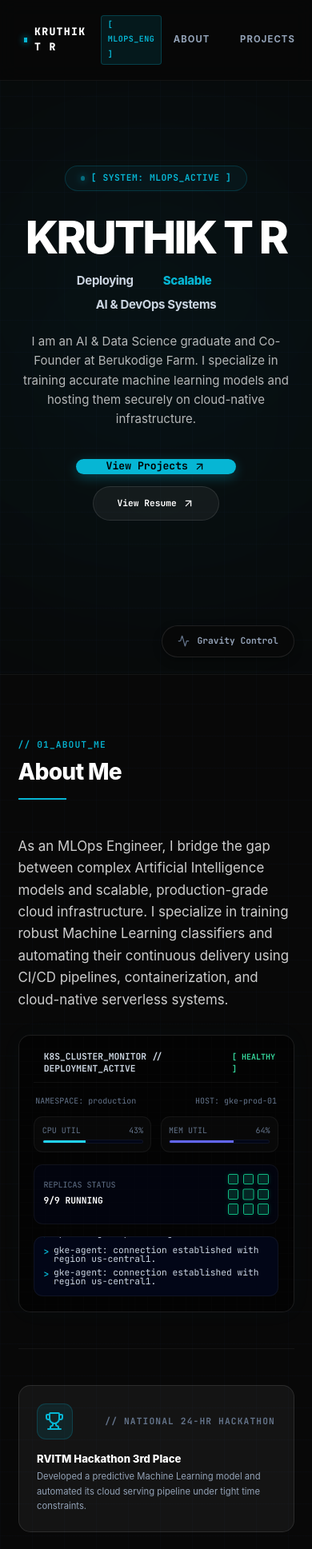
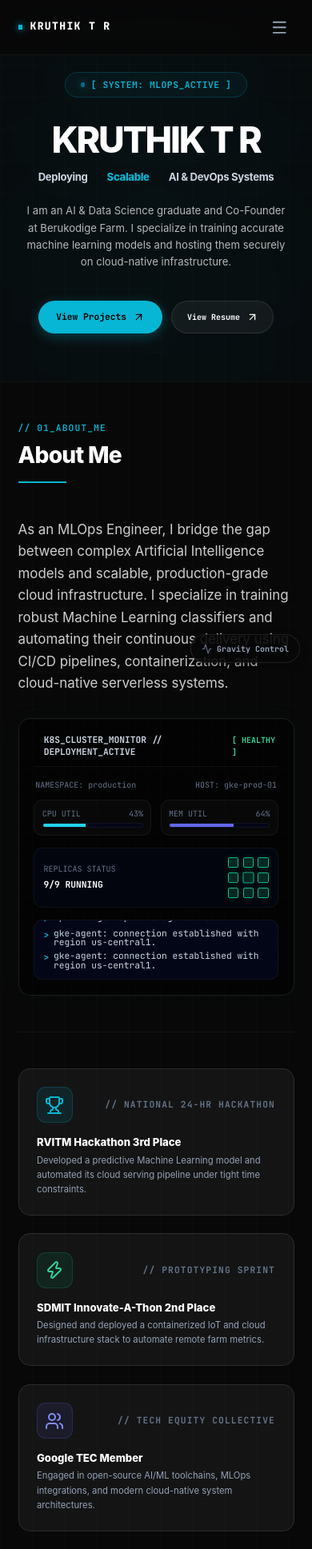
Before and after one commit to KRUTHIKTR/portfolio, a React (Vite) app: page / in a window 390 px wide. Shown: the top 1937 px of the page at 80% size. Built offline with nearby package versions, Linux system fonts and the light colour scheme.

Commit message:
Mobile optimization

```diff
--- a/src/App.jsx
+++ b/src/App.jsx
@@ -1,6 +1,6 @@
 import React, { useState, useEffect } from 'react';
 import { motion, AnimatePresence } from 'framer-motion';
-import { ArrowUpRight, Download, Activity, ShieldAlert, Cpu } from 'lucide-react';
+import { ArrowUpRight, Download, Activity, ShieldAlert, Cpu, Menu, X } from 'lucide-react';
 
 // Subcomponents
 import AboutServices from './components/AboutServices';
@@ -15,6 +15,7 @@ export default function App() {
   const [isZeroG, setIsZeroG] = useState(false);
   const [showWarning, setShowWarning] = useState(false);
   const [scrollProgress, setScrollProgress] = useState(0);
+  const [isMobileMenuOpen, setIsMobileMenuOpen] = useState(false);
 
   // Typing animation text state
   const textToType = "I am Kruthik T R. Co-Founder & CTO.";
@@ -133,18 +134,69 @@ Generated from Antigravity Systems HUD Terminal.
       />
 
       {/* Navigation Header */}
-      <nav className="fixed top-0 left-0 right-0 w-full bg-[#080808]/85 backdrop-blur-md border-b border-white/5 py-5 px-8 md:px-16 flex justify-between items-center z-40">
+      <nav className="fixed top-0 left-0 right-0 w-full bg-[#080808]/85 backdrop-blur-md border-b border-white/5 py-4 md:py-5 px-6 md:px-16 flex justify-between items-center z-40">
         <a href="#hero" className="flex items-center gap-2.5 font-mono text-sm md:text-lg font-extrabold text-white tracking-widest group">
           <span className="w-1.5 h-1.5 bg-[#06b6d4] shadow-[0_0_8px_#06b6d4] transition-all" />
-          KRUTHIK T R <span className="text-[10px] text-[#06b6d4] font-bold bg-[#06b6d4]/10 border border-[#06b6d4]/25 px-2 py-0.5 ml-2 tracking-wider rounded">[ MLOPS_ENG ]</span>
+          KRUTHIK T R <span className="text-[10px] text-[#06b6d4] font-bold bg-[#06b6d4]/10 border border-[#06b6d4]/25 px-2 py-0.5 ml-2 tracking-wider rounded hidden sm:inline-block">[ MLOPS_ENG ]</span>
         </a>
 
-        <div className="flex gap-2 md:gap-4 text-xs md:text-sm font-sans font-bold tracking-widest text-slate-400">
+        {/* Desktop navigation */}
+        <div className="hidden md:flex gap-4 text-sm font-sans font-bold tracking-widest text-slate-400">
           <a href="#about" className="hover:text-[#06b6d4] hover:bg-white/[0.04] px-4 py-2 rounded-full transition-all duration-300">ABOUT</a>
           <a href="#lab" className="hover:text-[#06b6d4] hover:bg-white/[0.04] px-4 py-2 rounded-full transition-all duration-300">PROJECTS</a>
           <a href="#sphere" className="hover:text-[#06b6d4] hover:bg-white/[0.04] px-4 py-2 rounded-full transition-all duration-300">SKILLS</a>
           <a href="#contact" className="hover:text-white hover:bg-white/[0.04] px-4 py-2 rounded-full transition-all duration-300">CONTACT</a>
         </div>
+
+        {/* Mobile menu trigger */}
+        <button
+          onClick={() => setIsMobileMenuOpen(!isMobileMenuOpen)}
+          className="md:hidden p-2 text-slate-400 hover:text-white transition-colors focus:outline-none"
+        >
+          {isMobileMenuOpen ? <X className="w-6 h-6" /> : <Menu className="w-6 h-6" />}
+        </button>
+
+        {/* Mobile Dropdown Drawer */}
+        <AnimatePresence>
+          {isMobileMenuOpen && (
+            <motion.div
+              initial={{ opacity: 0, y: -20 }}
+              animate={{ opacity: 1, y: 0 }}
+              exit={{ opacity: 0, y: -20 }}
+              transition={{ duration: 0.2 }}
+              className="absolute top-full left-0 right-0 bg-[#080808]/95 backdrop-blur-xl border-b border-white/5 py-6 px-8 flex flex-col gap-4 font-sans font-bold tracking-widest text-slate-400 md:hidden shadow-2xl"
+            >
+              <a
+                href="#about"
+                onClick={() => setIsMobileMenuOpen(false)}
+                className="hover:text-[#06b6d4] hover:bg-white/[0.04] px-4 py-3 rounded-xl transition-all duration-300 text-sm"
+              >
+                ABOUT
+              </a>
+              <a
+                href="#lab"
+                onClick={() => setIsMobileMenuOpen(false)}
+                className="hover:text-[#06b6d4] hover:bg-white/[0.04] px-4 py-3 rounded-xl transition-all duration-300 text-sm"
+              >
+                PROJECTS
+              </a>
+              <a
+                href="#sphere"
+                onClick={() => setIsMobileMenuOpen(false)}
+                className="hover:text-[#06b6d4] hover:bg-white/[0.04] px-4 py-3 rounded-xl transition-all duration-300 text-sm"
+              >
+                SKILLS
+              </a>
+              <a
+                href="#contact"
+                onClick={() => setIsMobileMenuOpen(false)}
+                className="hover:text-white hover:bg-white/[0.04] px-4 py-3 rounded-xl transition-all duration-300 text-sm"
+              >
+                CONTACT
+              </a>
+            </motion.div>
+          )}
+        </AnimatePresence>
       </nav>
 
       {/* Zero-G Warning Banner */}
@@ -197,7 +249,7 @@ Generated from Antigravity Systems HUD Terminal.
       <main className="relative z-10">
 
         {/* Section 1: Hero ("Introduction") */}
-        <section id="hero" className="relative min-h-screen flex items-center justify-center pt-20 pb-16 px-6 md:px-12 overflow-hidden border-b border-white/5">
+        <section id="hero" className="relative min-h-fit sm:min-h-screen flex items-start sm:items-center justify-center pt-24 sm:pt-20 pb-16 px-6 md:px-12 overflow-hidden border-b border-white/5">
 
           {/* Neon Light Backing Orbs */}
           <div className="absolute top-1/4 left-1/10 w-[550px] h-[550px] rounded-full bg-cyan-500/[0.04] blur-[130px] pointer-events-none mix-blend-screen animate-pulse-glow z-0" />
@@ -219,7 +271,7 @@ Generated from Antigravity Systems HUD Terminal.
                 initial={{ opacity: 0, y: 25 }}
                 animate={{ opacity: 1, y: 0 }}
                 transition={{ duration: 0.8, ease: [0.16, 1, 0.3, 1] }}
-                className="text-6xl sm:text-8xl md:text-9xl lg:text-[7.5rem] font-extrabold tracking-tighter text-white font-sans uppercase whitespace-nowrap block hover:text-[#06b6d4] transition-colors duration-500 cursor-default select-none leading-none"
+                className="text-4xl min-[360px]:text-5xl sm:text-8xl md:text-9xl lg:text-[7.5rem] font-extrabold tracking-tighter text-white font-sans uppercase whitespace-nowrap block hover:text-[#06b6d4] transition-colors duration-500 cursor-default select-none leading-none"
               >
                 KRUTHIK T R
               </motion.h1>
@@ -229,10 +281,10 @@ Generated from Antigravity Systems HUD Terminal.
                 initial={{ opacity: 0, y: 15 }}
                 animate={{ opacity: 1, y: 0 }}
                 transition={{ duration: 0.7, delay: 0.25 }}
-                className="text-base md:text-2xl font-bold tracking-tight text-slate-300 font-sans flex items-center justify-center gap-2 flex-wrap"
+                className="text-sm md:text-2xl font-bold tracking-tight text-slate-300 font-sans flex items-center justify-center gap-1.5 flex-wrap"
               >
                 <span>Deploying</span>
-                <span className="text-[#06b6d4] font-extrabold min-w-[120px] text-center inline-block">
+                <span className="text-[#06b6d4] font-extrabold min-w-[90px] md:min-w-[120px] text-center inline-block">
                   <AnimatePresence mode="wait">
                     <motion.span
                       key={rotationWords[wordIndex]}
@@ -251,15 +303,15 @@ Generated from Antigravity Systems HUD Terminal.
             </div>
 
             {/* Description */}
-            <p className="text-base md:text-lg text-white/70 max-w-3xl mx-auto leading-relaxed font-sans">
+            <p className="text-sm md:text-lg text-white/70 max-w-3xl mx-auto leading-relaxed font-sans px-2">
               I am an AI & Data Science graduate and Co-Founder at Berukodige Farm. I specialize in training accurate machine learning models and hosting them securely on cloud-native infrastructure.
             </p>
 
             {/* CTA Buttons */}
-            <div className="pt-4 flex justify-center gap-4 flex-wrap">
+            <div className="pt-4 flex justify-center gap-3 sm:gap-4 flex-wrap">
               <a
                 href="#lab"
-                className="flex items-center gap-2 font-mono text-sm font-bold text-black bg-[#06b6d4] hover:bg-[#06b6d4]/90 px-10 py-4.5 rounded-full transition-all duration-300 shadow-[0_4px_15px_rgba(6,182,212,0.3)] hover:shadow-[0_4px_25px_rgba(6,182,212,0.5)] hover:scale-[1.02]"
+                className="flex items-center gap-2 font-mono text-xs sm:text-sm font-bold text-black bg-[#06b6d4] hover:bg-[#06b6d4]/90 px-6 py-3.5 sm:px-10 sm:py-4.5 rounded-full transition-all duration-300 shadow-[0_4px_15px_rgba(6,182,212,0.3)] hover:shadow-[0_4px_25px_rgba(6,182,212,0.5)] hover:scale-[1.02]"
               >
                 View Projects <ArrowUpRight className="w-4 h-4" />
               </a>
@@ -268,7 +320,7 @@ Generated from Antigravity Systems HUD Terminal.
                 href="/Resume - Kruthik T R.pdf"
                 target="_blank"
                 rel="noreferrer"
-                className="flex items-center gap-2 font-mono text-xs font-bold text-white border border-white/10 hover:border-[#06b6d4] bg-white/5 hover:bg-white/10 px-8 py-3.5 rounded-full transition-all duration-300 hover:scale-[1.02]"
+                className="flex items-center gap-2 font-mono text-[10px] sm:text-xs font-bold text-white border border-white/10 hover:border-[#06b6d4] bg-white/5 hover:bg-white/10 px-5 py-3 sm:px-8 sm:py-3.5 rounded-full transition-all duration-300 hover:scale-[1.02]"
               >
                 View Resume <ArrowUpRight className="w-4 h-4" />
               </a>
@@ -311,20 +363,20 @@ Generated from Antigravity Systems HUD Terminal.
       </footer>
 
       {/* GRAVITY WIDGET */}
-      <div className="fixed bottom-6 right-6 z-50">
+      <div className="fixed bottom-4 right-4 sm:bottom-6 sm:right-6 z-50">
         <motion.button
           onClick={toggleGravity}
           whileHover={{ scale: 1.05 }}
           whileTap={{ scale: 0.95 }}
-          className={`flex items-center gap-2.5 font-mono text-xs font-bold px-5 py-3 rounded-full border transition-all duration-300 relative group overflow-hidden ${
+          className={`flex items-center gap-1.5 sm:gap-2.5 font-mono text-[10px] sm:text-xs font-bold px-3.5 py-2.5 sm:px-5 sm:py-3 rounded-full border transition-all duration-300 relative group overflow-hidden ${
             isZeroG
               ? 'bg-[#080808]/90 border-[#06b6d4] text-[#06b6d4] shadow-[0_0_20px_rgba(29,185,84,0.4)]'
               : 'bg-[#080808]/90 border-white/10 text-slate-400 hover:border-[#06b6d4]/50 hover:text-white shadow-[0_4px_12px_rgba(0,0,0,0.3)]'
           }`}
         >
           <span className={`absolute inset-0 w-full h-full bg-gradient-to-r from-[#06b6d4]/10 to-emerald-500/10 transition-opacity duration-300 ${isZeroG ? 'opacity-100' : 'opacity-0'}`} />
-          <Activity className={`w-4 h-4 ${isZeroG ? 'animate-spin text-[#06b6d4]' : 'text-slate-500'}`} style={{ animationDuration: '4s' }} />
-          <span>{isZeroG ? 'Gravity Controls: Active' : 'Gravity Control'}</span>
+          <Activity className={`w-3.5 h-3.5 sm:w-4 sm:h-4 ${isZeroG ? 'animate-spin text-[#06b6d4]' : 'text-slate-500'}`} style={{ animationDuration: '4s' }} />
+          <span>{isZeroG ? 'Gravity Active' : 'Gravity Control'}</span>
         </motion.button>
       </div>
     </div>
--- a/src/components/AboutServices.jsx
+++ b/src/components/AboutServices.jsx
@@ -325,7 +325,7 @@ function ServiceCard({ service, idx, phase, isLocked, onCardClick }) {
 // Wide Infrastructure Console Hologram Panel
 function InfrastructureConsole({ activeIndex }) {
   return (
-    <div className="border border-white/10 bg-[#080808]/90 rounded-2xl p-5 font-mono text-left relative overflow-hidden backdrop-blur-xl shadow-[0_0_30px_rgba(6,182,212,0.03)] h-44 flex flex-col md:flex-row gap-6 mt-8 z-10">
+    <div className="border border-white/10 bg-[#080808]/90 rounded-2xl p-5 font-mono text-left relative overflow-hidden backdrop-blur-xl shadow-[0_0_30px_rgba(6,182,212,0.03)] h-auto min-h-[320px] md:h-44 flex flex-col md:flex-row gap-6 mt-8 z-10">
       <div className="absolute inset-0 bg-[linear-gradient(to_right,#111_1px,transparent_1px),linear-gradient(to_bottom,#111_1px,transparent_1px)] bg-[size:16px_16px] opacity-15 pointer-events-none" />
 
       {/* Left Metadata Panel (1/3 width) */}
@@ -373,7 +373,7 @@ function InfrastructureConsole({ activeIndex }) {
       </div>
 
       {/* Right Diagram Blueprint Panel (2/3 width) */}
-      <div className="md:w-2/3 flex items-center justify-center relative z-10 h-full">
+      <div className="w-full h-36 md:h-full md:w-2/3 flex items-center justify-center relative z-10">
         {activeIndex === null && (
           <div className="w-full h-full flex flex-col justify-center items-center opacity-60">
             <svg className="w-full h-24 text-slate-800" viewBox="0 0 500 100" preserveAspectRatio="none">
@@ -593,7 +593,7 @@ export default function AboutServices({ isZeroG }) {
   return (
     <>
       {/* Section 2: About Me */}
-      <section id="about" className="relative min-h-screen flex flex-col justify-center py-20 px-6 md:px-12 max-w-6xl mx-auto z-10 border-b border-white/5">
+      <section id="about" className="relative min-h-fit md:min-h-screen flex flex-col justify-center py-12 md:py-20 px-6 md:px-12 max-w-6xl mx-auto z-10 border-b border-white/5">
         {/* Main Grid: Heading + Bio + Telemetry */}
         <div className="grid grid-cols-1 lg:grid-cols-12 gap-12 items-start mb-12">
 
@@ -663,7 +663,7 @@ export default function AboutServices({ isZeroG }) {
       </section>
 
       {/* Section 3: Core Expertise Services */}
-      <section id="services" className="relative min-h-screen flex flex-col justify-center py-20 px-6 md:px-12 max-w-6xl mx-auto z-10 border-b border-white/5">
+      <section id="services" className="relative min-h-fit md:min-h-screen flex flex-col justify-center py-12 md:py-20 px-6 md:px-12 max-w-6xl mx-auto z-10 border-b border-white/5">
         <div className="text-left mb-12">
           <span className="text-xs font-mono uppercase tracking-widest text-[#06b6d4] font-semibold">// 02_SERVICES</span>
           <h2 className="text-3xl md:text-5xl font-extrabold text-white mt-2 font-sans tracking-tight">
--- a/src/components/ContactForm.jsx
+++ b/src/components/ContactForm.jsx
@@ -67,7 +67,7 @@ export default function ContactForm({ isZeroG }) {
   };
 
   return (
-    <section id="contact" className="relative py-32 px-6 md:px-12 max-w-6xl mx-auto z-10 border-b border-white/5">
+    <section id="contact" className="relative py-12 md:py-32 px-6 md:px-12 max-w-6xl mx-auto z-10 border-b border-white/5">
       {/* Section Header */}
       <div className="text-left mb-16">
         <span className="text-xs font-mono uppercase tracking-widest text-[#06b6d4] font-semibold">// 08_GET_IN_TOUCH</span>
--- a/src/components/EducationCertifications.jsx
+++ b/src/components/EducationCertifications.jsx
@@ -72,19 +72,6 @@ const nodesData = {
       "Focused on technical skill building, networking, and professional career readiness."
     ]
   },
-  "cert-3": {
-    id: "cert-3",
-    branch: "right",
-    category: "Professional License",
-    title: "GSSoC Contributor Certificate",
-    institution: "Girlscript Summer of Code",
-    date: "Issued Oct 2025",
-    color: "#10b981",
-    details: [
-      "Open source contributions to core developer repositories.",
-      "Collaborated with international project maintainers on active codebases."
-    ]
-  },
   "cert-4": {
     id: "cert-4",
     branch: "right",
@@ -105,7 +92,7 @@ export default function EducationCertifications({ isZeroG }) {
   const activeNode = nodesData[activeNodeId];
 
   return (
-    <section id="education" className="relative py-32 px-6 md:px-12 max-w-6xl mx-auto z-10 border-b border-white/5">
+    <section id="education" className="relative py-12 md:py-32 px-6 md:px-12 max-w-6xl mx-auto z-10 border-b border-white/5">
       {/* Section Header */}
       <div className="text-left mb-16">
         <span className="text-xs font-mono uppercase tracking-widest text-[#06b6d4] font-semibold">// 07_ACADEMICS_TECH_TREE</span>
--- a/src/components/Projects.jsx
+++ b/src/components/Projects.jsx
@@ -87,18 +87,6 @@ const projectsData = [
     themeColor: "#6366f1",
     lightColor: "rgba(99, 102, 241, 0.08)",
     glowColor: "group-hover:border-indigo-500/40"
-  },
-  {
-    id: 8,
-    title: "GSSoC'25 Contribution",
-    category: "open-source",
-    accuracy: "Selected Contributor",
-    description: "Participated in reviewing community-driven codebase architectures, addressing issues, and collaborating with mentors to merge verified commits into major public open-source repositories.",
-    github: "https://gssoc.girlscript.tech/",
-    tags: ["Open Source", "Code Audit", "Git Workflows"],
-    themeColor: "#ec4899",
-    lightColor: "rgba(236, 72, 153, 0.08)",
-    glowColor: "group-hover:border-pink-500/40"
   }
 ];
 
@@ -382,39 +370,6 @@ function DataSentienceTelemetry({ isHovered }) {
   );
 }
 
-// 8. GSSoc merge branches workflow
-function GSSocTelemetry({ isHovered }) {
-  return (
-    <svg className="w-full h-full p-2" viewBox="0 0 200 80">
-      <text x="24" y="20" fill="#ec4899" className="font-mono text-[9px] tracking-widest font-bold">GIT_MERGE_ACTIVITY</text>
-
-      <line x1="20" y1="50" x2="180" y2="50" stroke="rgba(255,255,255,0.15)" strokeWidth="1" />
-
-      <path d="M 60 50 Q 80 25 100 25 T 140 50" fill="none" stroke="#ec4899" strokeWidth="1" />
-
-      <circle cx="40" cy="50" r="3" fill="#fff" />
-      <circle cx="70" cy="32" r="3" fill="#ec4899" />
-      <circle cx="110" cy="32" r="3" fill="#ec4899" />
-      <circle cx="160" cy="50" r="3.5" fill="#10b981" />
-
-      {isHovered && (
-        <motion.circle
-          cx="160"
-          cy="50"
-          r="8"
-          fill="none"
-          stroke="#10b981"
-          strokeWidth="0.8"
-          animate={{ scale: [1, 1.8], opacity: [0.6, 0] }}
-          transition={{ repeat: Infinity, duration: 1.2 }}
-        />
-      )}
-
-      <text x="160" y="66" textAnchor="middle" fill="#10b981" className="font-mono text-[8px] font-bold">MERGED</text>
-    </svg>
-  );
-}
-
 function ProjectCard({ project, isZeroG }) {
   const [mousePos, setMousePos] = useState({ x: 0, y: 0 });
   const [isHovered, setIsHovered] = useState(false);
@@ -465,7 +420,6 @@ function ProjectCard({ project, isZeroG }) {
             {project.id === 5 && <AcciRescueTelemetry isHovered={isHovered} />}
             {project.id === 6 && <FertigationTelemetry isHovered={isHovered} />}
             {project.id === 7 && <DataSentienceTelemetry isHovered={isHovered} />}
-            {project.id === 8 && <GSSocTelemetry isHovered={isHovered} />}
           </div>
 
           {/* Title & Accuracy Tag */}
@@ -544,7 +498,7 @@ export default function Projects({ isZeroG }) {
   });
 
   return (
-    <section id="lab" className="relative py-32 px-6 md:px-12 max-w-6xl mx-auto z-10 border-b border-white/5">
+    <section id="lab" className="relative py-12 md:py-32 px-6 md:px-12 max-w-6xl mx-auto z-10 border-b border-white/5">
       {/* Section Header */}
       <div className="text-left mb-12">
         <span className="text-xs font-mono uppercase tracking-widest text-[#06b6d4] font-semibold">// 05_FEATURED_WORK</span>
--- a/src/components/SkillsMatrix.jsx
+++ b/src/components/SkillsMatrix.jsx
@@ -76,7 +76,7 @@ export default function SkillsMatrix({ isZeroG }) {
   }, [selectedSkill.name]);
 
   return (
-    <section id="sphere" className="relative py-32 px-6 md:px-12 max-w-6xl mx-auto z-10 border-b border-white/5">
+    <section id="sphere" className="relative py-12 md:py-32 px-6 md:px-12 max-w-6xl mx-auto z-10 border-b border-white/5">
       {/* Section Header */}
       <div className="text-left mb-12">
         <span className="text-sm font-mono uppercase tracking-widest text-[#06b6d4] font-semibold">// 04_TECHNICAL_ABILITIES</span>
--- a/src/components/TechnicalWriting.jsx
+++ b/src/components/TechnicalWriting.jsx
@@ -57,7 +57,7 @@ export default function TechnicalWriting({ isZeroG }) {
   const activeArticle = articles[activeIndex];
 
   return (
-    <section id="blogs" className="relative py-32 px-6 md:px-12 max-w-6xl mx-auto z-10 border-b border-white/5">
+    <section id="blogs" className="relative py-12 md:py-32 px-6 md:px-12 max-w-6xl mx-auto z-10 border-b border-white/5">
       {/* Section Header */}
       <div className="text-left mb-16">
         <span className="text-xs font-mono uppercase tracking-widest text-[#06b6d4] font-semibold">// 06_TECHNICAL_WRITING</span>
--- a/src/components/Timeline.jsx
+++ b/src/components/Timeline.jsx
@@ -49,21 +49,6 @@ const timelineData = [
     ],
     skills: ["Technical Support", "Query Analysis", "System Auditing"],
     icon: Award
-  },
-  {
-    id: 4,
-    role: "Open Source DevOps Contributor (GSSoC'25)",
-    company: "GirlScript Summer of Code",
-    period: "July 2025 - Oct 2025",
-    nodeId: "DevOps_Node_04",
-    status: "COMPLETED",
-    statusColor: "text-cyan-400 border-cyan-500/30 bg-cyan-500/5",
-    bullets: [
-      "Selected as an active contributor for open-source project deployment configurations.",
-      "Collaborated to audit codebases, streamline CI/CD configurations, and fix Docker setup issues."
-    ],
-    skills: ["Git & GitHub", "DevOps Workflows", "Dockerfiles", "Bash Scripting"],
-    icon: GitBranch
   },
   {
     id: 5,
@@ -123,7 +108,7 @@ export default function Timeline({ isZeroG }) {
   const currentItem = timelineData[activeIndex];
 
   return (
-    <section id="orbit" className="relative py-28 px-6 md:px-12 max-w-6xl mx-auto z-10 border-b border-white/5">
+    <section id="orbit" className="relative py-12 md:py-28 px-6 md:px-12 max-w-6xl mx-auto z-10 border-b border-white/5">
       {/* Section Header */}
       <div className="text-left mb-12 flex flex-col md:flex-row md:items-end justify-between gap-4">
         <div>
```
